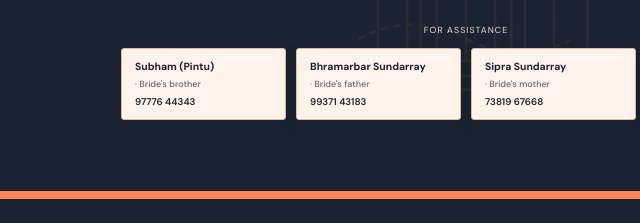
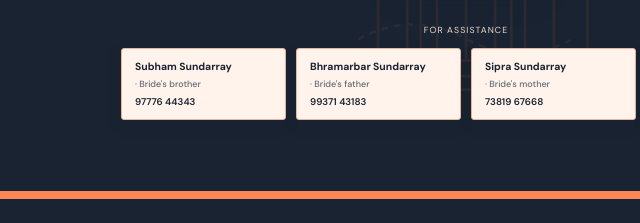
Before and after one commit to Itiatgit/itishree-weds-bikram, a plain HTML site: page index.html in a window 1280 px wide. Shown: the part 3638-3861 px from the top of the page, 174-814 px from the left. Drawn offline with nearby package versions, Linux system fonts and the light colour scheme; files whose address does not match are found by name.

Commit message:
Use Subham Sundarray full name

```diff
--- a/index.html
+++ b/index.html
@@ -108,7 +108,7 @@
     <section class="rsvp-section section" id="rsvp">
       <div class="rsvp-backdrop" aria-hidden="true"></div>
       <div class="wrap rsvp-content"><img src="assets/ib-monogram.svg" alt="" class="rsvp-logo"><p class="eyebrow">WE WOULD LOVE TO SEE YOU</p><h2>Itishree Weds Bikram</h2><p>Sunday, 13 December 2026<br>The Regal Palm · Bhubaneswar</p><a class="button button-primary" href="https://wa.me/919777644343?text=Hello%2C%20I%20would%20like%20to%20RSVP%20for%20Itishree%20and%20Bikram%27s%20wedding.">RSVP on WhatsApp <span aria-hidden="true">↗</span></a>
-        <div class="contacts"><span>For assistance</span><div class="contact-list"><a class="contact-card" href="tel:+919777644343"><strong>Subham (Pintu) <small>· Bride's brother</small></strong><span>97776 44343</span></a><a class="contact-card" href="tel:+919937143183"><strong>Bhramarbar Sundarray <small>· Bride's father</small></strong><span>99371 43183</span></a><a class="contact-card" href="tel:+917381967668"><strong>Sipra Sundarray <small>· Bride's mother</small></strong><span>73819 67668</span></a><a class="contact-card" href="tel:+919040312838"><strong>Itishree Sundarray <small>· Bride</small></strong><span>9040312838</span></a></div></div>
+        <div class="contacts"><span>For assistance</span><div class="contact-list"><a class="contact-card" href="tel:+919777644343"><strong>Subham Sundarray <small>· Bride's brother</small></strong><span>97776 44343</span></a><a class="contact-card" href="tel:+919937143183"><strong>Bhramarbar Sundarray <small>· Bride's father</small></strong><span>99371 43183</span></a><a class="contact-card" href="tel:+917381967668"><strong>Sipra Sundarray <small>· Bride's mother</small></strong><span>73819 67668</span></a><a class="contact-card" href="tel:+919040312838"><strong>Itishree Sundarray <small>· Bride</small></strong><span>9040312838</span></a></div></div>
       </div>
     </section>
   </main>
```
